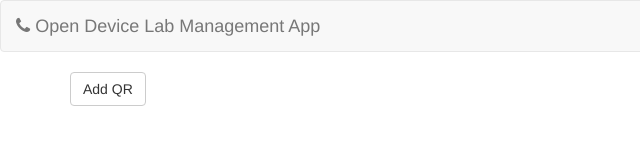
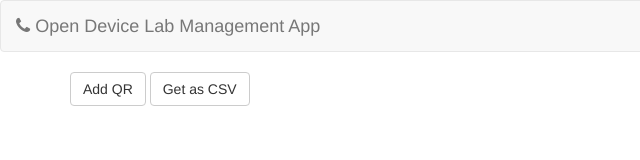
Before and after one commit to wearebase/odl-management-webapp, a website: page src/public/qrs.html in a window 1280 px wide. Shown: the full height of the page, 0-640 px from the left. Drawn offline with nearby package versions, Linux system fonts and the light colour scheme; no server answers.

Commit message:
Added button to get the CSV

```diff
--- a/src/public/js/views/qrs.html
+++ b/src/public/js/views/qrs.html
@@ -1,6 +1,7 @@
 <div class="container" ng-controller="qrs">
 
     <button ng-click="newQR()" class="btn btn-default">Add QR</button>
+    <a href="/api/qr?format=csv" class="btn btn-default">Get as CSV</a>
 
     <div class="row" ng-repeat="rows in qrs | partition:4">
         <div class="col-xs-3" ng-repeat="qr in rows">
```
